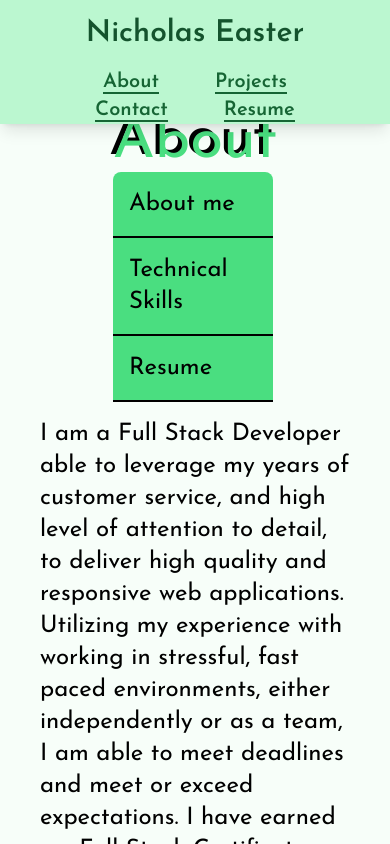
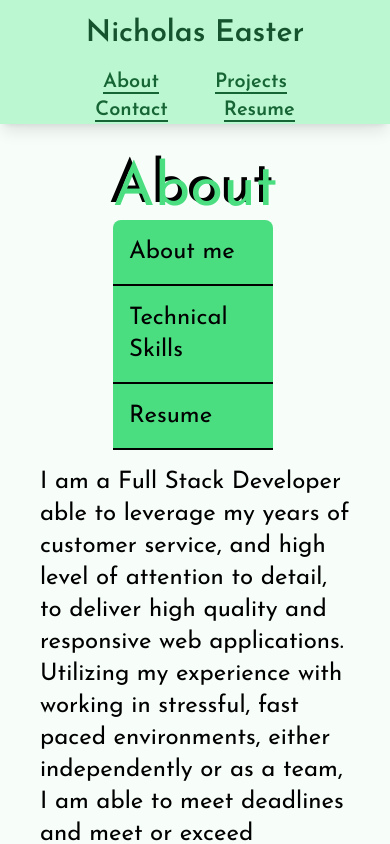
Before and after one commit to NeasterDev/My-Portfolio, a React (Create React App) app: page / in a window 390 px wide. Shown: the top 844 px of the page. Built offline with nearby package versions, Linux system fonts and the light colour scheme.

Commit message:
fixed top margin for mobile devices

```diff
--- a/src/components/pages/About.js
+++ b/src/components/pages/About.js
@@ -23,7 +23,7 @@ const About = () => {
 
     return (
         <div className="">
-            <div className=" mt-28 flex justify-center md:justify-start">
+            <div className="md:mt-28 mt-40 flex justify-center md:justify-start">
                 <h1 className=" md:ml-10 cursor-default text-shadow md:text-8xl text-6xl text-left text-green-400 hover:text-green-500   ">
                     About
                 </h1>
--- a/src/components/pages/Contact.js
+++ b/src/components/pages/Contact.js
@@ -38,7 +38,7 @@ const ContactForm = () => {
 
   return (
     <section className="h-screen">
-      <div className="mt-28 flex justify-center md:justify-start">
+      <div className="md:mt-28 mt-40 flex justify-center md:justify-start">
         <h1 className=" md:ml-10 cursor-default text-shadow md:text-8xl text-6xl text-left text-green-400 hover:text-green-500   ">
           Contact Me
         </h1>
--- a/src/components/pages/Projects.js
+++ b/src/components/pages/Projects.js
@@ -11,7 +11,7 @@ import nelp from '../../images/nelp.png'
 const Projects = () => {
     return (
         <div>
-            <div className="mt-28 flex justify-center md:justify-start">
+            <div className="md:mt-28 mt-40 flex justify-center md:justify-start">
                 <h1 className=" md:ml-10 cursor-default text-shadow md:text-8xl text-6xl text-center md:text-left text-green-400 hover:text-green-500   ">
                     Projects
                 </h1>
--- a/src/components/pages/Resume.js
+++ b/src/components/pages/Resume.js
@@ -4,7 +4,7 @@ import resume from '../../files/Resume.pdf'
 const Resume = () => {
     return (
         <div>
-            <div className="mt-28 flex justify-center md:justify-start">
+            <div className="md:mt-28 mt-40 flex justify-center md:justify-start">
                 <h1 className=" md:ml-10 cursor-default text-shadow md:text-8xl text-6xl text-left text-green-400 hover:text-green-500   ">
                     Resume
                 </h1>
```
Also changed, not shown: 19 other files (tests, documents, lock files or other folders).
